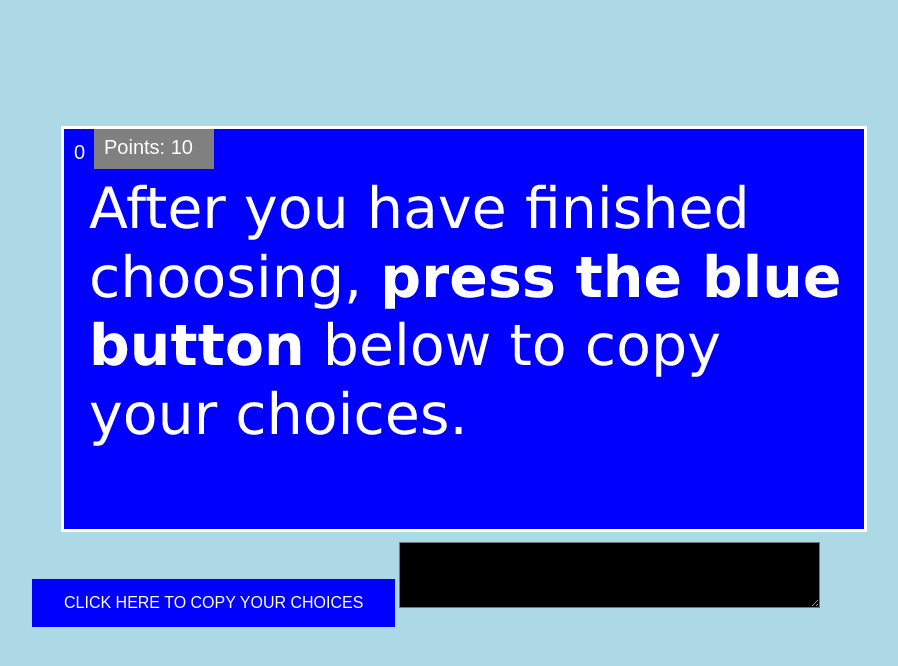
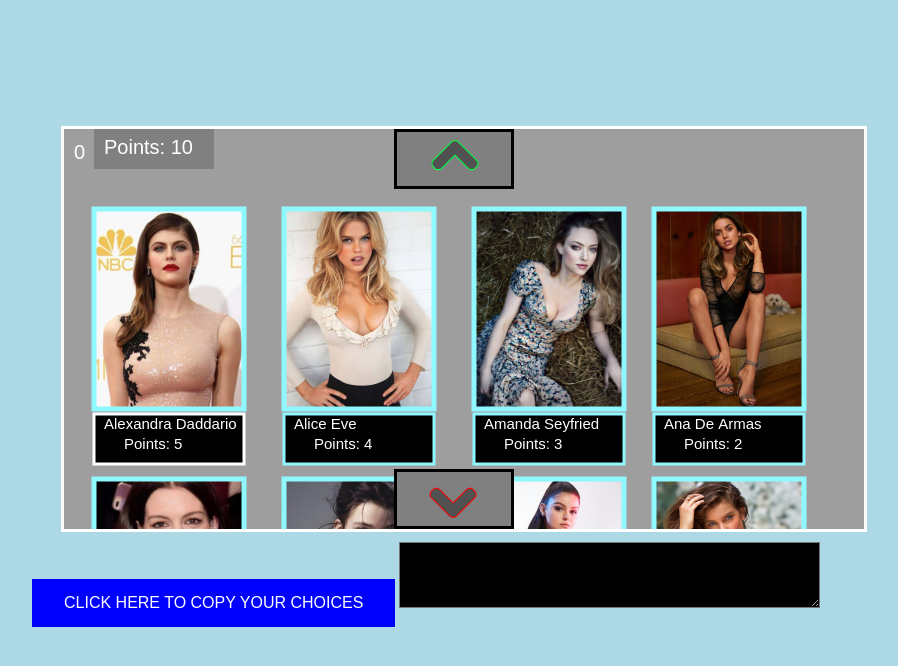
Before and after one commit to redgif/c, a plain HTML site: page index.html in a window 1280 px wide. Shown: the whole page, without its empty margins (176-1074 px from the left). Drawn offline with Linux system fonts and the light colour scheme.

Commit message:
Update index.html

```diff
--- a/index.html
+++ b/index.html
@@ -579,7 +579,7 @@ ctx.fillStyle = "#3d3d3d";
 ctx.drawImage(up, 330,0,120,60);
 ctx.drawImage(down, 330,340,120,60);
 
-ctx.drawImage(endscreen, 0,0,800,400);
+ctx.drawImage(endscreen, 0,5000,800,400);
 
 ctx.fillStyle = "white";
 ctx.font = "20px Arial";
```
